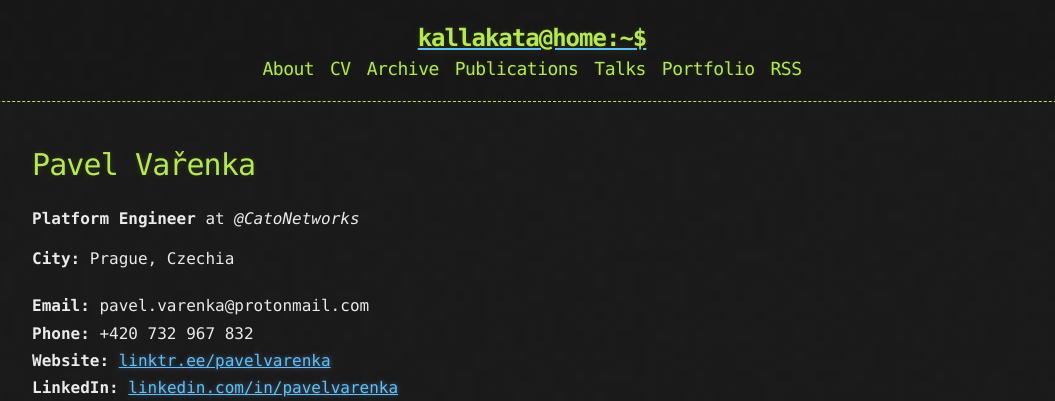
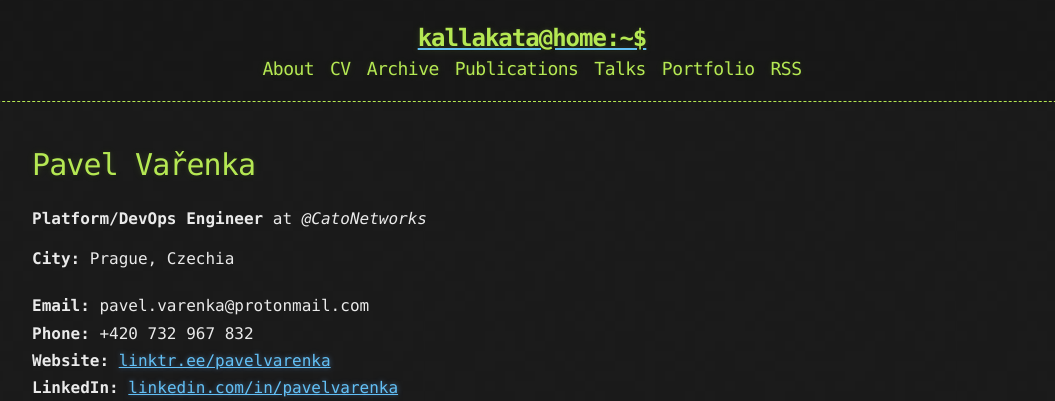
Before and after one commit to kallakata/kallakata.github.io, a Jekyll site: the page built from cv.md, in a window 1280 px wide and 900 px high. Shown: the top 401 px of the window, without its empty margins (108-1163 px from the left). Built offline with Jekyll 4.4.1, drawn with Linux system fonts in a browser that asks for light colours.

Commit message:
Update cv.md

```diff
--- a/cv.md
+++ b/cv.md
@@ -9,7 +9,7 @@ redirect_from:
 
 {% include base_path %}
 
-<p style="margin-bottom: 0.5em; "><strong>Platform Engineer</strong> at <em>@CatoNetworks</em></p>
+<p style="margin-bottom: 0.5em; "><strong>Platform/DevOps Engineer</strong> at <em>@CatoNetworks</em></p>
 <p style="margin-bottom: 1.5em;"><strong>City:</strong> Prague, Czechia</p>
 
 <ul style="list-style: none; padding-left: 0; margin-bottom: 2em;">
```
